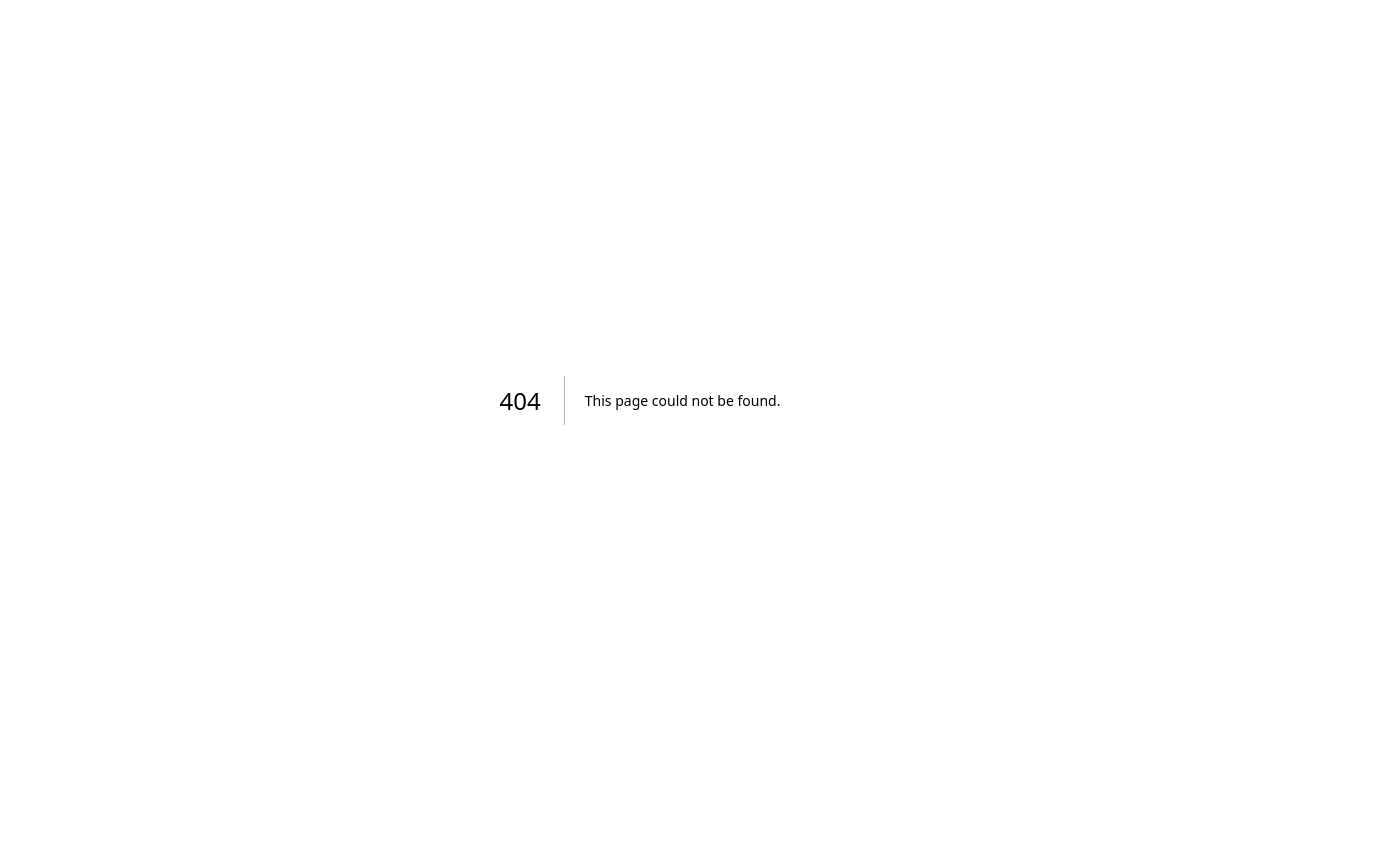
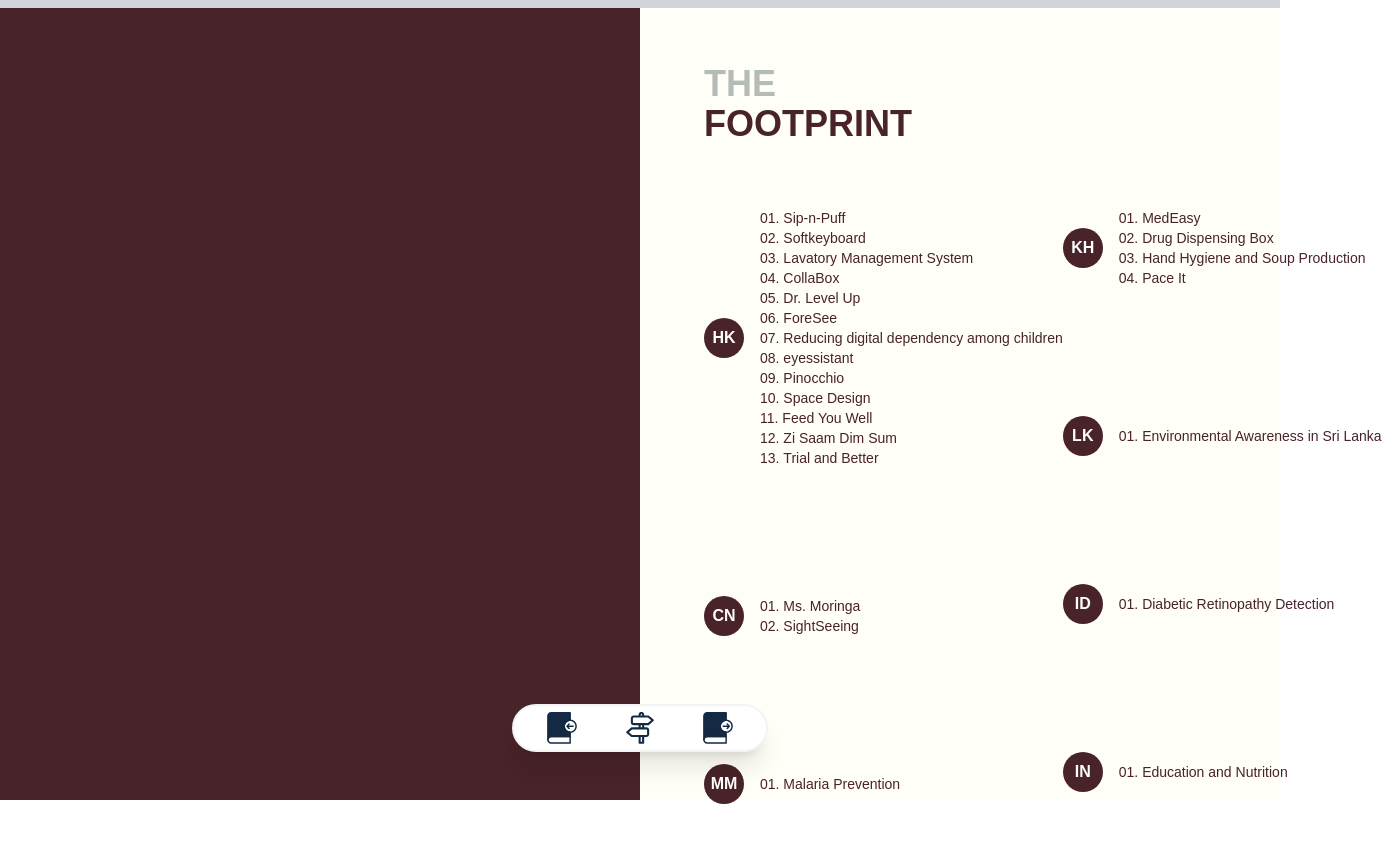
Before and after one commit to sight-hkust/book, a Next.js app: page /the-footprint in a window 1280 px wide. Before the commit this address had no page. Shown: the top 842 px of the page, 1382 px wide, since content can reach past the window. Before the commit the page ends 800 px from the top, so only its background shows below. Built offline with nearby package versions, Linux system fonts and the light colour scheme.

Commit message:
footprint draft

```diff
--- a/pages/chapters/index.tsx
+++ b/pages/chapters/index.tsx
@@ -38,7 +38,7 @@ export default function Chapters() {
             </Link>
           </li>
           <li className="my-16">
-            <Link className="flex items-center" href="#">
+            <Link className="flex items-center" href="/the-footprint">
               <div className="bg-[#142a44] sm:w-8 sm:h-8 w-4 h-4 rounded-full mr-3 sm:mr-5"></div>
               <span>The<br/>Footprint</span>
             </Link>
--- a/pages/motto.tsx
+++ b/pages/motto.tsx
@@ -1,4 +1,5 @@
 import React from "react";
+import Head from "next/head";
 import Layout from "../components/Layout";
 
 export default function Motto() {
@@ -7,6 +8,9 @@ export default function Motto() {
       prevPageHref="/"
       nextPageHref="/preface"
       className="w-full h-full text-[#142a44]">
+      <Head>
+        <title>Motto</title>
+      </Head>
       <div className="hidden md:block h-screen w-screen bg-cover bg-no-repeat bg-[url('/media/motto.jpg')]"/>
       <div className="block md:hidden h-screen w-screen bg-cover bg-no-repeat bg-[url('/media/motto_2.png')]"/>
     </Layout>
--- /dev/null
+++ b/pages/the-footprint.tsx
@@ -0,0 +1,108 @@
+import React from "react";
+import Head from "next/head";
+import Layout from "../components/Layout";
+
+interface RegionProjectsGroupProps {
+  label: string;
+  projects: string[];
+}
+
+function RegionProjectsGroup({ label, projects }: RegionProjectsGroupProps) {
+  return (
+    <div className="flex items-center my-16 text-[#482329]">
+      <span className="h-10 w-10 rounded-full font-bold text-white bg-[#482329] flex items-center justify-center">{label}</span>
+      <ul className="flex flex-col ml-4">
+        {projects.map((project, index) => (
+          <li key={project} className="text-sm">
+            {index < 9?`0${index+1}`:index+1}.&nbsp;
+            {project}
+          </li>
+        ))}
+      </ul>
+    </div>
+  )
+}
+
+export default function Footprint() {
+  const regions = [
+    {
+      label: 'HK',
+      projects: [
+        'Sip-n-Puff',
+        'Softkeyboard',
+        'Lavatory Management System',
+        'CollaBox',
+        'Dr. Level Up',
+        'ForeSee',
+        'Reducing digital dependency among children',
+        'eyessistant',
+        'Pinocchio',
+        'Space Design',
+        'Feed You Well',
+        'Zi Saam Dim Sum',
+        'Trial and Better'
+      ]
+    },
+    {
+      label: 'CN',
+      projects: [
+        'Ms. Moringa',
+        'SightSeeing'
+      ]
+    },
+    {
+      label: 'MM',
+      projects: [
+        'Malaria Prevention'
+      ]
+    },
+    {
+      label: 'KH',
+      projects: [
+        'MedEasy',
+        'Drug Dispensing Box',
+        'Hand Hygiene and Soup Production',
+        'Pace It'
+      ]
+    },
+    {
+      label: 'LK',
+      projects: [
+        'Environmental Awareness in Sri Lanka'
+      ]
+    },
+    {
+      label: 'ID',
+      projects: [
+        'Diabetic Retinopathy Detection'
+      ]
+    },
+    {
+      label: 'IN',
+      projects: [
+        'Education and Nutrition',
+      ]
+    },
+  ]
+  return (
+    <Layout
+      prevPageHref="/timeline"
+      nextPageHref="/the-footprint"
+      className="w-screen h-screen flex text-[#142a44]">
+        <Head>
+          <title>The Footprint</title>
+        </Head>
+        <div className="w-1/2 bg-[#482329] h-screen"></div>
+        <div className="w-1/2 bg-[#fffef7] flex-col h-screen p-16">
+          <h2 className="uppercase text-4xl font-bold text-[#B3BCB6]">the<br/><span className="text-[#482329]">footprint</span></h2>
+          <section className="flex flex-col flex-wrap h-[840px]">
+            {
+              regions.map(region => (
+                <RegionProjectsGroup key={region.label} label={region.label} projects={region.projects} />
+              ))
+            }
+          </section>
+        </div>
+    </Layout>
+  )
+}
```
Also changed, not shown: pages/design-thinking.tsx (+5 -1 lines).
